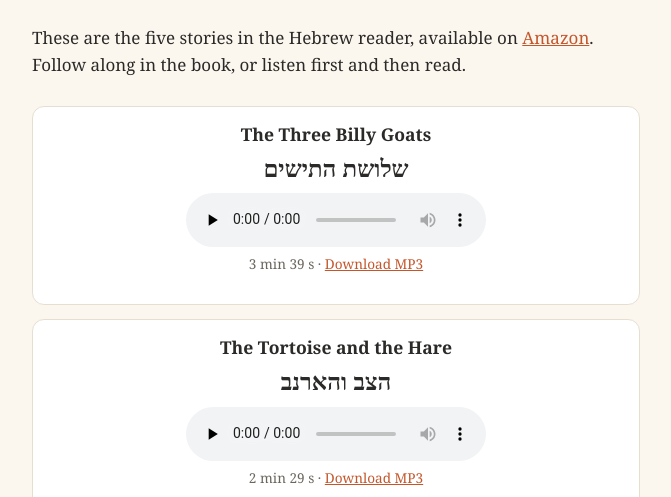
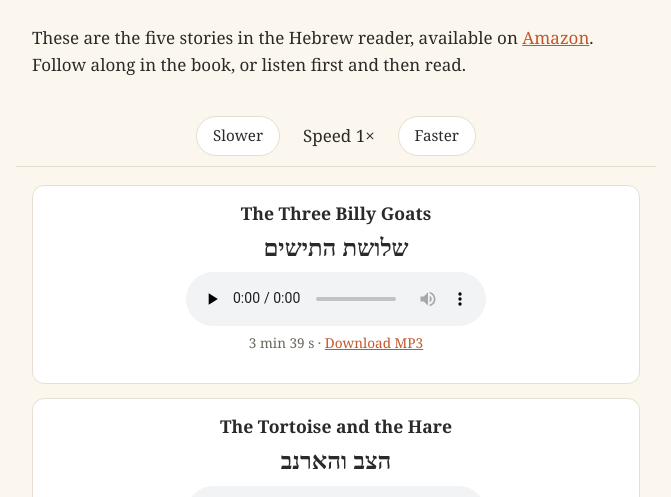
Before and after one commit to Launchbury/hebrew-reader, a plain HTML site: page index.html in a window 1280 px wide. Shown: the part 303-800 px from the top of the page, without its empty margins (304-975 px from the left). Drawn offline with Linux system fonts and the light colour scheme.

Commit message:
Add playback speed buttons (0.8-1.2x) and pause other stories when one starts
Co-Authored-By: Claude Sonnet 5.5 <noreply@anthropic.com>

```diff
--- a/index.html
+++ b/index.html
@@ -56,6 +56,20 @@
   .meta { color: var(--muted); font-size: 0.85rem; margin-top: 6px; }
   .meta a { color: var(--accent); }
   footer { margin-top: 32px; color: var(--muted); font-size: 0.85rem; text-align: center; }
+  .speed {
+    position: sticky; top: 0; z-index: 1;
+    display: flex; align-items: center; justify-content: center; gap: 12px;
+    margin: 0 -16px 18px; padding: 10px 16px;
+    background: var(--bg); border-bottom: 1px solid var(--line);
+  }
+  .speed button {
+    font: inherit; font-size: 0.95rem; color: var(--text);
+    background: var(--card); border: 1px solid var(--line); border-radius: 999px;
+    padding: 6px 16px; min-height: 40px; cursor: pointer;
+  }
+  .speed button:disabled { color: var(--muted); opacity: 0.5; cursor: default; }
+  .speed button:focus-visible { outline: 2px solid var(--accent); outline-offset: 2px; }
+  .speed output { min-width: 5.5em; text-align: center; font-variant-numeric: tabular-nums; }
 </style>
 </head>
 <body>
@@ -67,6 +81,12 @@
   </header>
 
   <p class="intro">These are the five stories in the Hebrew reader, available on <a href="https://www.amazon.com/Classic-Fables-Hebrew-Reader/dp/B0HCF5FSD6" rel="noopener">Amazon</a>. Follow along in the book, or listen first and then read.</p>
+
+  <div class="speed" role="group" aria-label="Playback speed" hidden>
+    <button type="button" id="slower">Slower</button>
+    <output id="rate" aria-live="polite">Speed 1&times;</output>
+    <button type="button" id="faster">Faster</button>
+  </div>
 
   <section class="story">
     <h2>The Three Billy Goats</h2>
@@ -107,5 +127,41 @@
     <p>&copy; 2026 John Launchbury. All rights reserved.</p>
   </footer>
 </main>
+<script>
+  // One speed control for every player on the page. The choice is not stored between visits.
+  (function () {
+    var bar = document.querySelector('.speed');
+    var slower = document.getElementById('slower');
+    var faster = document.getElementById('faster');
+    var label = document.getElementById('rate');
+    var players = document.querySelectorAll('audio');
+    if (!bar || !players.length || !('playbackRate' in players[0])) return;
+    var steps = [0.8, 0.9, 1, 1.1, 1.2];
+    var i = steps.indexOf(1);
+
+    function apply(player) {
+      player.defaultPlaybackRate = steps[i];
+      player.playbackRate = steps[i];
+    }
+    function update() {
+      players.forEach(apply);
+      label.textContent = 'Speed ' + steps[i] + '×';
+      slower.disabled = i === 0;
+      faster.disabled = i === steps.length - 1;
+    }
+    slower.addEventListener('click', function () { if (i > 0) { i--; update(); } });
+    faster.addEventListener('click', function () { if (i < steps.length - 1) { i++; update(); } });
+    // A player may reset its speed when it loads its file, so set it again on play.
+    // Only one story plays at a time: starting one pauses any other.
+    players.forEach(function (p) {
+      p.addEventListener('play', function () {
+        apply(p);
+        players.forEach(function (other) { if (other !== p && !other.paused) other.pause(); });
+      });
+    });
+    update();
+    bar.hidden = false;
+  })();
+</script>
 </body>
 </html>
```
